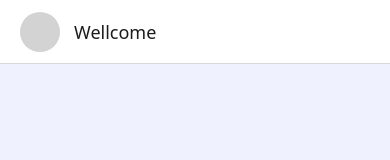
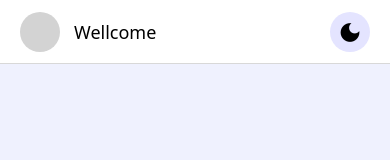
Before and after one commit to srikanth41684/timer, a React Native app: screen /Home in a window 390 px wide. Shown: the top 160 px of the page. Built offline with nearby package versions, Linux system fonts and the light colour scheme.

Commit message:
theme context created and added

```diff
--- a/App.jsx
+++ b/App.jsx
@@ -1,13 +1,41 @@
-import {View, Text} from 'react-native';
-import React from 'react';
+import {Appearance} from 'react-native';
+import React, {useEffect, useState} from 'react';
 import {NavigationContainer} from '@react-navigation/native';
 import GlobalStackNavigator from './src/navigation/GlobalStackNavigator';
+import AsyncStorage from '@react-native-async-storage/async-storage';
+import {AppThemeContext} from './src/context/AppThemeContext';
 
 const App = () => {
+  const [theme, setTheme] = useState(null);
+
+  useEffect(() => {
+    themeHandler();
+  }, []);
+
+  const themeHandler = async () => {
+    AsyncStorage.getItem('theme')
+      .then(value => {
+        if (value) {
+          setTheme(value);
+          AsyncStorage.setItem('theme', value);
+        } else {
+          AsyncStorage.setItem('theme', Appearance.getColorScheme());
+          setTheme(Appearance.getColorScheme());
+        }
+      })
+      .catch(error => console.error('Error retrieving theme:', error));
+  };
+
+  useEffect(() => {
+    console.log('AppTheme==========>', theme);
+  }, [theme]);
+
   return (
-    <NavigationContainer>
-      <GlobalStackNavigator />
-    </NavigationContainer>
+    <AppThemeContext.Provider value={{theme, setTheme}}>
+      <NavigationContainer>
+        <GlobalStackNavigator />
+      </NavigationContainer>
+    </AppThemeContext.Provider>
   );
 };
 
--- /dev/null
+++ b/src/context/AppThemeContext.jsx
@@ -0,0 +1,3 @@
+import {createContext} from 'react';
+
+export const AppThemeContext = createContext();
--- a/src/screens/HomeScreen.jsx
+++ b/src/screens/HomeScreen.jsx
@@ -1,5 +1,5 @@
 import {useNavigation} from '@react-navigation/native';
-import React, {useEffect, useRef, useState} from 'react';
+import React, {useContext, useEffect, useRef, useState} from 'react';
 import {
   FlatList,
   SafeAreaView,
@@ -11,9 +11,11 @@ import {
 import {Header} from '@react-navigation/elements';
 import AsyncStorage from '@react-native-async-storage/async-storage';
 import Icon from 'react-native-vector-icons/MaterialIcons';
+import {AppThemeContext} from '../context/AppThemeContext';
 
 const HomeScreen = () => {
   const navigation = useNavigation();
+  const {theme, setTheme} = useContext(AppThemeContext);
   const [timersData, setTimersData] = useState([]);
   const intervalsRef = useRef({});
   const [expand, setExpand] = useState('');
@@ -112,9 +114,14 @@ const HomeScreen = () => {
     return Math.round(((duration - remainingTime) / duration) * 100);
   };
 
+  const themeHandler = async val => {
+    AsyncStorage.setItem('theme', val);
+    setTheme(val);
+  };
+
   useEffect(() => {
-    console.log('timersData=========>', timersData);
-  }, [timersData]);
+    console.log('timersData===========>', timersData, theme);
+  }, [timersData, theme]);
 
   return (
     <SafeAreaView
@@ -133,12 +140,60 @@ const HomeScreen = () => {
               marginRight: 10,
             }}></View>
         )}
+        headerStyle={{
+          backgroundColor: theme === 'dark' ? '#2E2E2E' : '#ffffff',
+        }}
+        headerTitleStyle={{
+          color: theme === 'dark' ? '#ffffff' : '#000000',
+        }}
         title="Wellcome"
+        headerRight={() => (
+          <View
+            style={{
+              paddingRight: 20,
+            }}>
+            {theme === 'dark' ? (
+              <TouchableWithoutFeedback
+                onPress={() => {
+                  themeHandler('light');
+                }}>
+                <View
+                  style={{
+                    backgroundColor: '#E4E4FF',
+                    width: 40,
+                    height: 40,
+                    borderRadius: 50,
+                    alignItems: 'center',
+                    justifyContent: 'center',
+                  }}>
+                  <Icon name={'light-mode'} size={30} color={theme === 'dark' ? '#121212' : '#EFF1FE'} />
+                </View>
+              </TouchableWithoutFeedback>
+            ) : (
+              <TouchableWithoutFeedback
+                onPress={() => {
+                  themeHandler('dark');
+                }}>
+                <View
+                  style={{
+                    backgroundColor: '#E4E4FF',
+                    width: 40,
+                    height: 40,
+                    borderRadius: 50,
+                    alignItems: 'center',
+                    justifyContent: 'center',
+                  }}>
+                  <Icon name={'dark-mode'} size={25} color={'#000000'} />
+                </View>
+              </TouchableWithoutFeedback>
+            )}
+          </View>
+        )}
       />
       <View
         style={{
           flex: 1,
-          backgroundColor: '#EFF1FE',
+          backgroundColor: theme === 'dark' ? '#121212' : '#EFF1FE',
           padding: 20,
         }}>
         <FlatList
@@ -152,7 +207,7 @@ const HomeScreen = () => {
             return (
               <View
                 style={{
-                  backgroundColor: '#ffffff',
+                  backgroundColor: theme === 'dark' ? '#2E2E2E' : '#ffffff',
                   borderRadius: 12,
                   padding: 15,
                 }}>
@@ -179,7 +234,7 @@ const HomeScreen = () => {
                           fontSize: 16,
                           lineHeight: 23,
                           fontWeight: '500',
-                          color: '#000000',
+                          color: theme === 'dark' ? '#ffffff' : '#000000',
                         }}>
                         {item?.name}
                       </Text>
@@ -188,7 +243,7 @@ const HomeScreen = () => {
                           fontSize: 16,
                           lineHeight: 23,
                           fontWeight: '500',
-                          color: '#000000',
+                          color: theme === 'dark' ? '#ffffff' : '#000000',
                         }}>
                         {formatTime(item?.remainingTime)}
                       </Text>
@@ -198,13 +253,13 @@ const HomeScreen = () => {
                         <Icon
                           name={'keyboard-arrow-up'}
                           size={30}
-                          color={'#000000'}
+                          color={theme === 'dark' ? '#ffffff' : '#000000'}
                         />
                       ) : (
                         <Icon
                           name={'keyboard-arrow-down'}
                           size={30}
-                          color={'#000000'}
+                          color={theme === 'dark' ? '#ffffff' : '#000000'}
                         />
                       )}
                     </View>
```
Also changed, not shown: src/components/ThemeProvider.jsx (+4 -4 lines).
